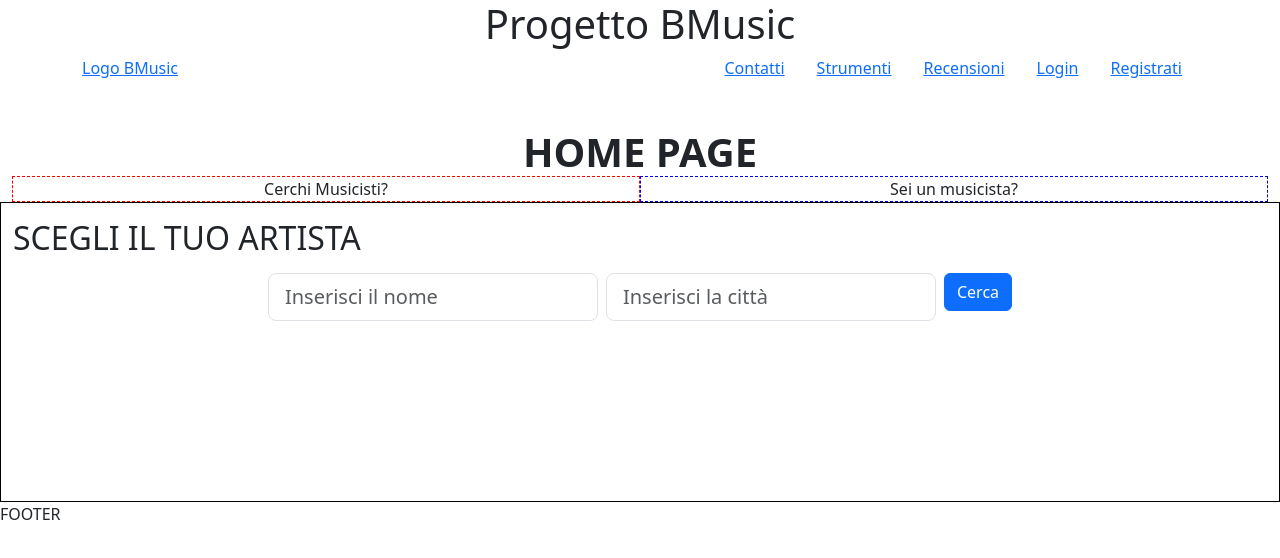
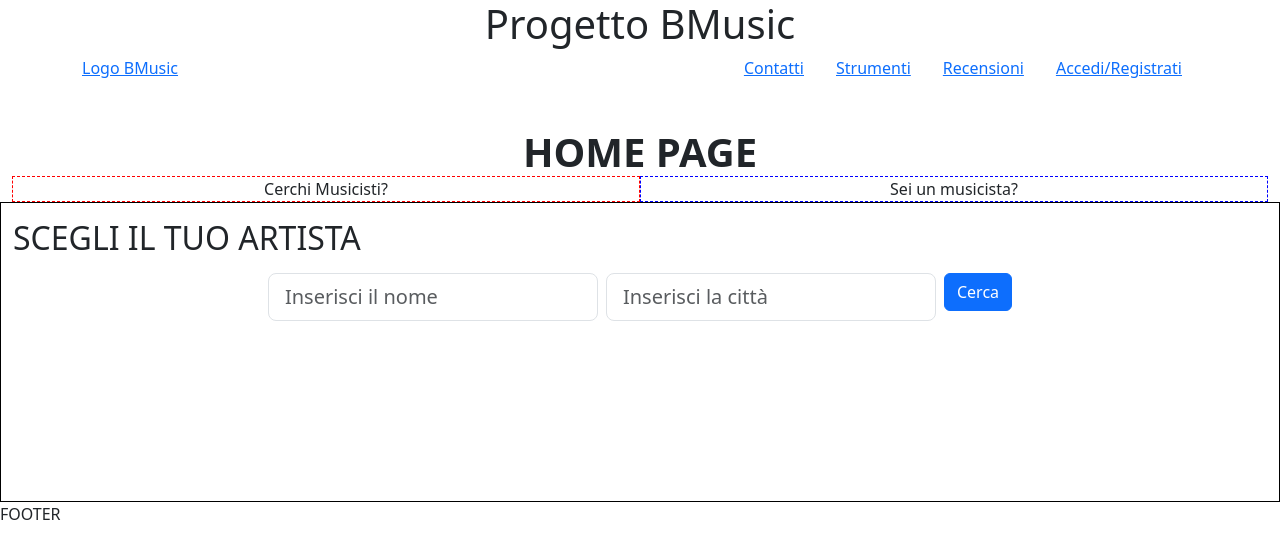
Before and after one commit to maicolkutchoukov/boolean-final-project-frontend, a Vue app: page / in a window 1280 px wide. Shown: the top 558 px of the page. Built offline with nearby package versions, Linux system fonts and the light colour scheme.

Commit message:
Fix link header

```diff
--- a/src/components/AppHeader.vue
+++ b/src/components/AppHeader.vue
@@ -22,8 +22,7 @@ export default {
                 <router-link :to="{ name: 'about' }" class="px-3">Contatti</router-link>
                 <router-link :to="{ name: 'instrumental' }" class="px-3">Strumenti</router-link>
                 <router-link :to="{ name: 'review' }" class="px-3">Recensioni</router-link>
-                <router-link :to="{ name: 'login' }" class="px-3">Login</router-link>
-                <router-link :to="{ name: 'registration' }" class="px-3">Registrati</router-link>
+                <router-link :to="{ name: 'login' }" class="px-3">Accedi/Registrati</router-link>
 
             </div>
         </header>
```
